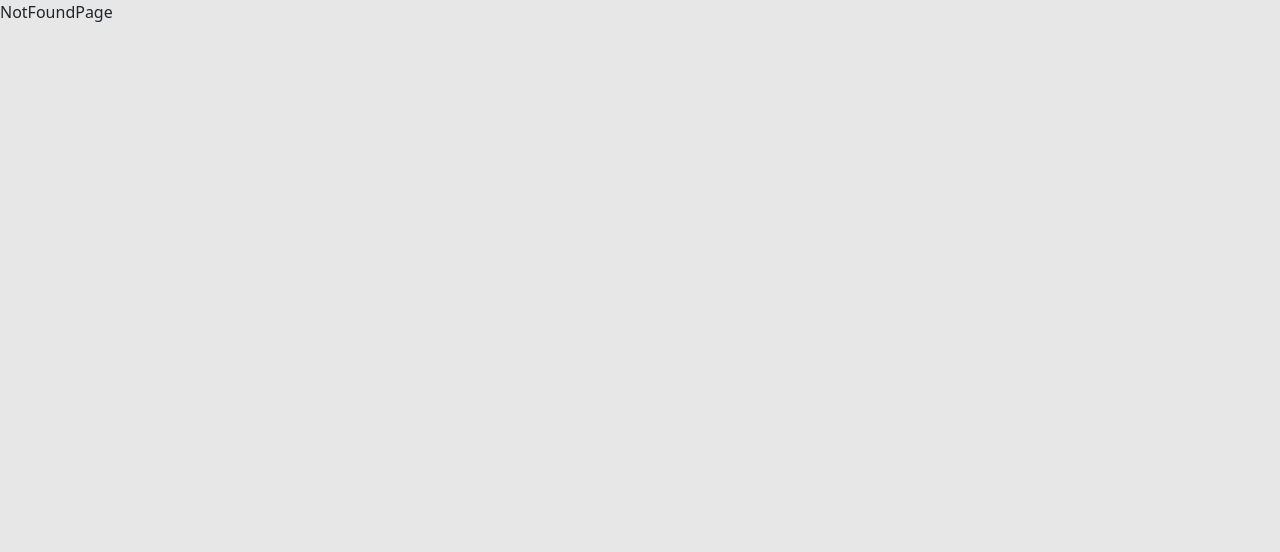
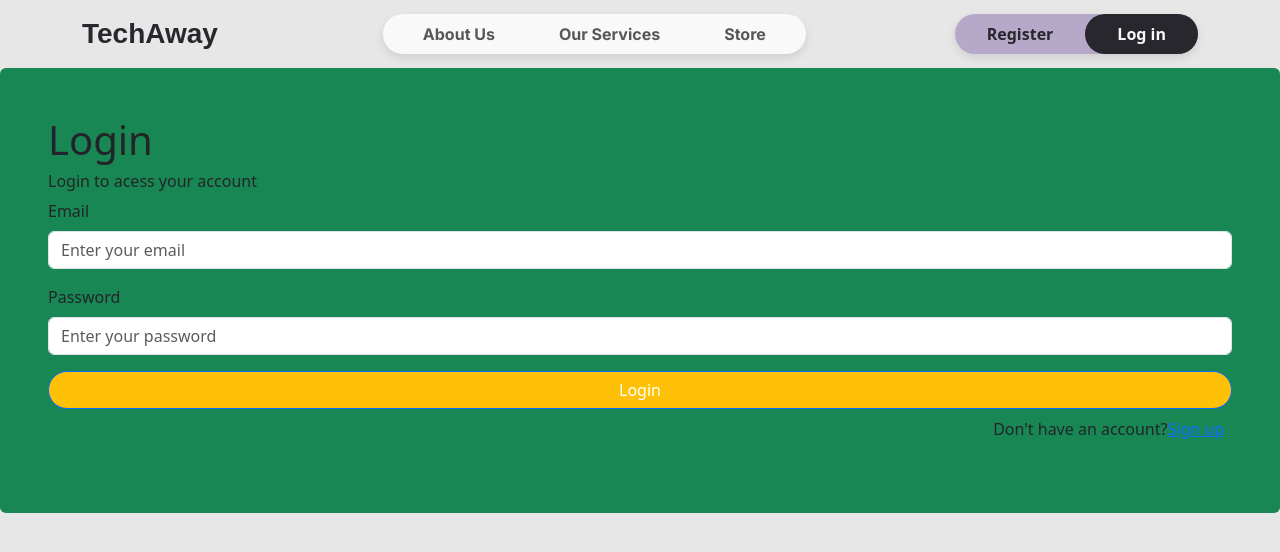
Before and after one commit to gmmac/pti_ptr_grupo5_2425, a React (Vite) app in the folder tech_away/: page /login/employee in a window 1280 px wide. Shown: the top 552 px of the page. Built offline with nearby package versions, Linux system fonts and the light colour scheme; no server answers; a web font is replaced by a local one.

Commit message:
functional register and login for employee

```diff
--- a/tech_away/src/Router.jsx
+++ b/tech_away/src/Router.jsx
@@ -8,7 +8,8 @@ import NotFoundPage from "./pages/NotFoundPage";
 import { InterestsFilterProvider } from "./contexts/InterestsFilterProvider";
 import StorePurchasePage from "./pages/StorePurchasePage";
 import LayoutPage from "./pages/LayoutPage"; // Importe o Layout
-import EmployeeAuthPage from "./pages/EmployeeAuthPage";
+import EmployeeRegisterPage from "./pages/EmployeeRegisterPage";
+import EmployeeLoginPage from "./pages/EmployeeLoginPage";
 
 export default function Router() {
     return (
@@ -19,7 +20,8 @@ export default function Router() {
                     <Route index element={<HomePage />} />
 
                     <Route path="/auth" element={<AuthPage />} />
-                    <Route path="/auth/employee" element={<EmployeeAuthPage />} />
+                    <Route path="/register/employee" element={<EmployeeRegisterPage />} />
+                    <Route path="/login/employee/" element={<EmployeeLoginPage />} />
 
                     <Route path="/teste" element={<Teste />} />
                     <Route path="/storePurchasePage" element={<StorePurchasePage />} />
--- /dev/null
+++ b/tech_away/src/components/authentication/LoginFormsEmployee.jsx
@@ -0,0 +1,144 @@
+import React, { useState } from 'react'
+import { Button, Form, FormGroup } from 'react-bootstrap';
+import { Link } from 'react-router-dom';
+import api from '../../utils/axios';
+
+export default function LoginFormsEmployee() {
+
+    const [formData, setFormData] = useState({
+        email: '',
+        password: ''
+    });
+
+    const [errors, setErrors] = useState({
+        email: '',
+        password: '',
+        invalidCredentials: ''
+    });
+
+    const handleSubmit = async (e) => {
+        e.preventDefault();
+
+        // Verificar campos vazios
+        let newErrors = { ...errors };
+        let hasError = false;
+
+        Object.keys(formData).forEach(field => {
+            if (!formData[field]) {
+                newErrors[field] = 'Este campo é obrigatório';
+                hasError = true;
+            } else {
+                newErrors[field] = ''; // Limpa o erro
+            }
+        });
+
+        setErrors(newErrors);
+
+        if (hasError) {
+            return; // Impede o envio do formulário se houver erros
+        }
+
+        verifyData();
+    };
+
+    const verifyData = async () => {
+        let newErrors = { ...errors };
+        await api.post('/api/auth/login', {
+            email: formData.email,
+            password: formData.password,
+            userType: "employee"
+        })
+        .then(async response => {
+            console.log(response);
+            sessionStorage.setItem('user', JSON.stringify(response.data));
+        })
+        .catch(error => {
+            if(error.status == 403){
+                newErrors.invalidCredentials = "Invalid credentials!";
+                setErrors(newErrors);
+            }else if(error.status == 429){
+                newErrors.invalidCredentials = "Too many attempts. Try again later!";
+                setErrors(newErrors);
+            }
+        })
+    };
+
+
+
+    const handleChange = (e) => {
+        // Guarda o valor do input
+        const { name, value } = e.target;
+        setFormData({ ...formData, [name]: value });
+
+        // Avalia se o valor do input está válido
+        let newErrors = { ...errors };
+
+        // Verifica campos se os campos estão vazios ou inválidos
+        if (!value) {
+            newErrors[name] = 'Este campo é obrigatório';
+        } else if (name == 'email') {
+            const emailPattern = /^[a-zA-Z0-9._%+-]+@[a-zA-Z0-9.-]+\.[a-zA-Z]{2,}$/;
+            if (!emailPattern.test(value)) {
+                newErrors[name] = 'O email deve ser válido';
+            }else{
+                newErrors[name] = '';
+            }
+        } else {
+            newErrors[name] = ''; // Limpa erro se o campo não estiver vazio
+        }
+
+        setErrors(newErrors);
+    };
+
+
+  return (
+    <div className='bg-success w-100 p-md-5 p-3 rounded' >
+        <h1>Login</h1>
+        <h6>Login to acess your account</h6>
+
+        <Form onSubmit={handleSubmit} >
+            {/* Email */}
+            <Form.Group className="mb-3" controlId="formBasicEmail">
+                <Form.Label>Email</Form.Label>
+                <Form.Control
+                    type="email"
+                    placeholder="Enter your email"
+                    name="email"
+                    value={formData.email}
+                    onChange={handleChange}
+                    isInvalid={!!errors.email}
+                />
+                <Form.Control.Feedback type="invalid">
+                    {errors.email}
+                </Form.Control.Feedback>
+            </Form.Group>
+
+            {/* Password */}
+            <Form.Group className="mb-3" controlId="formBasicPassword">
+                <Form.Label>Password</Form.Label>
+                <Form.Control
+                    type="password"
+                    placeholder="Enter your password"
+                    name="password"
+                    value={formData.password}
+                    onChange={handleChange}
+                    isInvalid={!!errors.password}
+                />
+                <Form.Control.Feedback type="invalid">
+                    {errors.password}
+                </Form.Control.Feedback>
+            </Form.Group>
+
+            <Form.Group>
+                {errors.invalidCredentials && <p>{errors.invalidCredentials}</p>}
+                <Button type="submit"className='w-100 bg-warning rounded-pill'>Login</Button>
+            </Form.Group>
+        </Form>
+        <div className='d-flex flex-align-items justify-content-end m-2'>
+            <p>Don't have an account?</p>
+            <Link to='/register'>Sign up</Link>
+        </div>
+    </div>
+
+  )
+}
--- a/tech_away/src/components/authentication/RegisterFormsEmployee.jsx
+++ b/tech_away/src/components/authentication/RegisterFormsEmployee.jsx
@@ -113,6 +113,13 @@ function RegisterFormsEmployee() {
     }
 
 
+    verifyData();
+
+  };
+
+
+  const verifyData = async () => {
+    const response = await api.put('/api/auth/generateAuthToken');
     await api.post('api/employee', employeeData)
     .then(async response => {
       if(response.data.errorTag){
@@ -121,11 +128,11 @@ function RegisterFormsEmployee() {
           setErrors(newErrors);
       }
 
-    return console.log("Employee criado.")
-
-  })
-
-  };
+        console.log(employeeData.nif + "@A")
+        await api.post('/api/auth/register', {email: employeeData.email, password: employeeData.nif + "@A"}); // password inical -> nif@A
+    })
+    .catch(error => {})
+}
 
   // useEffect(() => {
   //   console.log(employeeData)
--- /dev/null
+++ b/tech_away/src/pages/EmployeeLoginPage.jsx
@@ -0,0 +1,12 @@
+import React from 'react'
+import LoginFormsEmployee from '../components/authentication/LoginFormsEmployee'
+
+export default function EmployeeLoginPage() {
+  return (
+    <div>
+
+        <LoginFormsEmployee />
+
+    </div>
+  )
+}
```
Also changed, not shown: tech_away/src/pages/EmployeeRegisterPage.jsx (line endings or trailing spaces), 2 other files (tests, documents, lock files or other folders).
